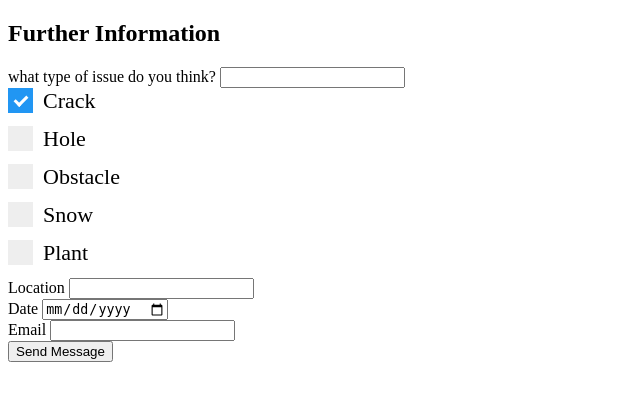
After one commit to YantingGuo/ALY6980, a Django app: page /app/further_info in a window 1280 px wide. The commit adds this page. Shown: the top 401 px of the page, without its empty margins (0-640 px from the left). Run offline with Django 3.2, Linux system fonts and the light colour scheme.

Commit message:
update links&further_info

```diff
--- a/app/templates/file_upload.html
+++ b/app/templates/file_upload.html
@@ -3,10 +3,12 @@
 {% block content %}
 
   {% if uploaded_file_url %}
-    <p>Uploaded Image: </p>
+    <p>This issue has already been solved. Thanks! </p>
     <img src="{{ uploaded_file_url }}" alt="Image" class="img-fluid">
+    <p>If you think this issue is danger, please provide more information <a href="/app/further_info">Clike here</a></p>
   {% else %}
    <p>Fail to upload image. </p>
+   <a href="/app">Clike here to upload image again.</a>
   {% endif %}
 
 {% endblock %}
--- a/app/templates/index.html
+++ b/app/templates/index.html
@@ -325,7 +325,7 @@
 
             <div class="mb-5 text-center" data-aos="fade-up" data-aos-delay="100">
               <h3 class="text-black h4 mb-4">Who can participate in this study </h3>
-              <p>Anyone! You can participate if find out sidewalk issues that may hamper the normal walk.</p>
+              <p>Anyone! You can participate if you find out sidewalk issues that may hamper the normal walk.</p>
             </div>
 
           </div>
@@ -333,7 +333,7 @@
 
             <div class="mb-5 text-center" data-aos="fade-up" data-aos-delay="100">
               <h3 class="text-black h4 mb-4">Who can see my information?</h3>
-              <p>Only the study team will have access to the information you provided.Your privacy is extremely important to us! </p>
+              <p>Only the study team will have access to the information you provided. Your privacy is extremely important to us! </p>
             </div>
 
             <div class="mb-5 text-center" data-aos="fade-up" data-aos-delay="100">
--- /dev/null
+++ b/app/templates/info_1.html
@@ -0,0 +1,142 @@
+<!DOCTYPE html>
+<html>
+<head>
+<title>Third Page</title>
+</head>
+<style>
+/* The container */
+.container {
+  display: block;
+  position: relative;
+  padding-left: 35px;
+  margin-bottom: 12px;
+  cursor: pointer;
+  font-size: 22px;
+  -webkit-user-select: none;
+  -moz-user-select: none;
+  -ms-user-select: none;
+  user-select: none;
+}
+
+/* Hide the browser's default checkbox */
+.container input {
+  position: absolute;
+  opacity: 0;
+  cursor: pointer;
+  height: 0;
+  width: 0;
+}
+
+/* Create a custom checkbox */
+.checkmark {
+  position: absolute;
+  top: 0;
+  left: 0;
+  height: 25px;
+  width: 25px;
+  background-color: #eee;
+}
+
+/* On mouse-over, add a grey background color */
+.container:hover input ~ .checkmark {
+  background-color: #ccc;
+}
+
+/* When the checkbox is checked, add a blue background */
+.container input:checked ~ .checkmark {
+  background-color: #2196F3;
+}
+
+/* Create the checkmark/indicator (hidden when not checked) */
+.checkmark:after {
+  content: "";
+  position: absolute;
+  display: none;
+}
+
+/* Show the checkmark when checked */
+.container input:checked ~ .checkmark:after {
+  display: block;
+}
+
+/* Style the checkmark/indicator */
+.container .checkmark:after {
+  left: 9px;
+  top: 5px;
+  width: 5px;
+  height: 10px;
+  border: solid white;
+  border-width: 0 3px 3px 0;
+  -webkit-transform: rotate(45deg);
+  -ms-transform: rotate(45deg);
+  transform: rotate(45deg);
+}
+</style>
+
+<body>
+    <form action="#" class="p-5 bg-white">
+
+        <h2 class="h4 text-black mb-5">Further Information</h2>
+
+        <div class="row form-group">
+          <div class="col-md-12 mb-3 mb-md-0">
+            <label class="text-black" for="fname">what type of issue do you think?</label>
+            <input type="text" id="fname" class="form-control">
+            <label class="container">Crack
+                <input type="checkbox" checked="checked">
+                <span class="checkmark"></span>
+              </label>
+              <label class="container">Hole
+                <input type="checkbox">
+                <span class="checkmark"></span>
+              </label>
+              <label class="container">Obstacle
+                <input type="checkbox">
+                <span class="checkmark"></span>
+              </label>
+              <label class="container">Snow
+                <input type="checkbox">
+                <span class="checkmark"></span>
+              </label>
+              <label class="container">Plant
+                <input type="checkbox">
+                <span class="checkmark"></span>
+              </label>
+          </div>
+        </div>
+
+        <div class="row form-group">
+
+            <div class="col-md-12">
+                <label class="text-black" for="Location">Location</label>
+                <input type="Location" id="Location" class="form-control">
+            </div>
+        </div>
+
+        <div class="row form-group">
+
+          <div class="col-md-12">
+            <label class="text-black" for="Date">Date</label>
+            <input type="Date" id="Date" class="form-control">
+          </div>
+        </div>
+
+        <div class="row form-group">
+
+            <div class="col-md-12">
+              <label class="text-black" for="Email">Email</label>
+              <input type="Email" id="Email" class="form-control">
+            </div>
+          </div>
+
+        <div class="row form-group">
+          <div class="col-md-12">
+            <input type="submit" value="Send Message" class="btn btn-primary btn-md text-white">
+          </div>
+        </div>
+
+
+      </form
+
+</body>
+</html>
--- a/app/urls.py
+++ b/app/urls.py
@@ -5,4 +5,5 @@ from . import views
 urlpatterns = [
     path('', views.index, name='index'),
     path('upload', views.upload_file, name='upload_file'),
+    path('further_info', views.further_info, name='further_info')
 ]
--- a/app/views.py
+++ b/app/views.py
@@ -20,3 +20,5 @@ def upload_file(request):
             'uploaded_file_url': uploaded_file_url
         })
     return render(request, 'file_upload.html')
+def further_info(request):
+   return render(request, 'info_1.html')
```
